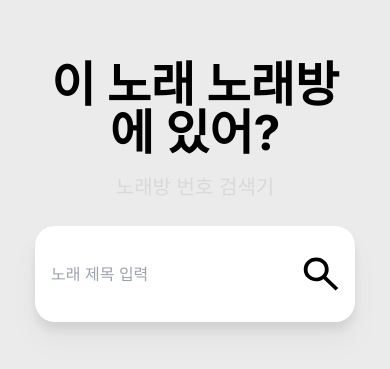
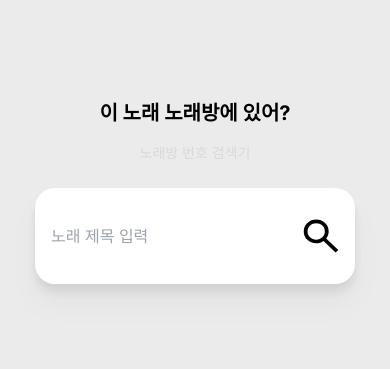
Before and after one commit to crowcrow07/songNumberFinder, a Next.js app: page / in a window 390 px wide. Shown: the part 231-600 px from the top of the page. Built offline with nearby package versions, Linux system fonts and the light colour scheme.

Commit message:
feat : title css 반응형

```diff
--- a/src/app/components/header/title/Title.tsx
+++ b/src/app/components/header/title/Title.tsx
@@ -1,8 +1,12 @@
 export default function Title() {
   return (
     <div className="text-center">
-      <h1 className="font-bold text-5xl mb-4">이 노래 노래방에 있어?</h1>
-      <h2 className="text-xl mb-[25px] text-[#d9d9d9]">노래방 번호 검색기</h2>
+      <h1 className="font-bold xl:text-5xl lg:text-4xl md:text-3xl sm:text-2xl text-xl mb-4">
+        이 노래 노래방에 있어?
+      </h1>
+      <h2 className="xl:text-xl lg:text-lg md:text-base text-sm mb-[25px] text-[#d9d9d9]">
+        노래방 번호 검색기
+      </h2>
     </div>
   );
 }
```
